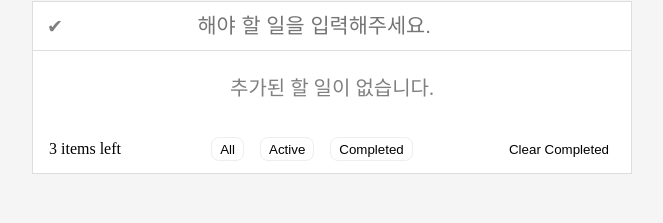
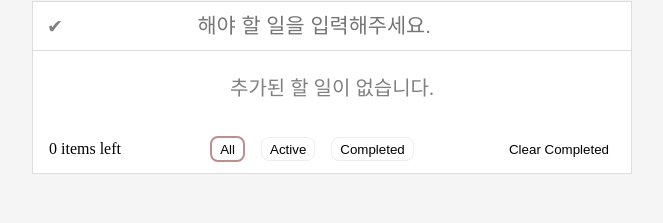
Before and after one commit to dbfl5529/todo-vue-pro, a Vue app: page / in a window 1280 px wide. Shown: the part 191-414 px from the top of the page, without its empty margins (308-971 px from the left). Built offline with nearby package versions, Linux system fonts and the light colour scheme.

Commit message:
FEAT todo button

```diff
--- a/src/App.vue
+++ b/src/App.vue
@@ -18,13 +18,7 @@
         @update-todo="updateTodoList"
       ></todo-list>
     </ul>
-    <todo-button
-      :left-Item="leftItem"
-      @left-todos="leftTodosNum"
-      @list-all="showAll"
-      @list-active="showActive"
-      @list-completed="showCompleted"
-    ></todo-button>
+    <todo-button :num="leftItem" @list-type="showList"></todo-button>
   </div>
   <p class="info">더블클릭 시 수정 가능!</p>
 </template>
@@ -42,6 +36,12 @@ export default {
       todos: this.todos,
     };
   },
+  computed: {
+    leftItem() {
+      const leftItems = this.todos.filter((todo) => todo.isCompleted === false);
+      return leftItems.length;
+    },
+  },
   methods: {
     addTodo(list) {
       const newTodo = {
@@ -50,13 +50,16 @@ export default {
         isCompleted: false,
       };
       this.todos.push(newTodo);
+      this.init();
     },
     todoCheckedStatus(todoId) {
       const identifiedTodo = this.todos.find((todo) => todo.id === todoId);
       identifiedTodo.isCompleted = !identifiedTodo.isCompleted;
+      this.init();
     },
     removeTodo(todoId) {
       this.todos = this.todos.filter((todo) => todo.id !== todoId);
+      this.init();
     },
     allCheckedStatus(allCheck) {
       if (allCheck === true) {
@@ -64,35 +67,39 @@ export default {
       } else {
         this.todos.map((todo) => (todo.isCompleted = false));
       }
+      this.init();
     },
     updateTodoList(edit) {
       const todo = this.todos.find((todo) => todo.id === edit.id);
       todo.list = edit.list;
     },
-    // leftTodosNum(num) {
-    //   const leftItems = this.todos.filter((todo) => todo.isCompleted === false);
-    //   return leftItems.length;
-    // },
+    showList(type) {
+      this.todos = this.btnTodos;
       // 전체
-    showAll() {
+      if (type === "all") {
         this.todos;
-    },
-    // 완료 x
-    showActive() {
+        // 완료 X
+      } else if (type === "active") {
         const activeTodo = this.todos.filter(
           (todo) => todo.isCompleted === false
         );
-      this.btnTodos = this.todos;
         this.todos = activeTodo;
-      // 다시 todos를 돌려놔야하는데...
-    },
-    // 완료 된
-    showCompleted() {
+        // 완료 O
+      } else if (type === "completed") {
         const completedTodo = this.todos.filter(
           (todo) => todo.isCompleted === true
         );
+        this.todos = completedTodo;
+      } else {
+        const clearTodo = this.todos.filter(
+          (todo) => todo.isCompleted === false
+        );
+        this.todos = clearTodo;
+        this.init();
+      }
+    },
+    init() {
       this.btnTodos = this.todos;
-      this.todos = completedTodo;
     },
   },
 };
--- a/src/components/TodoButton.vue
+++ b/src/components/TodoButton.vue
@@ -1,60 +1,55 @@
 <template>
   <div class="todo-bottom">
-    <span>3 items left</span>
+    <span>{{ num }} items left</span>
     <div class="button-group">
-      <!-- <button @click="$emit('list-all')">All</button> -->
-      <button :class="{ selected: selectedA }" @click="listSelected('all')">
+      <button
+        :class="{ selected: selectedName === 'all' }"
+        @click="listSelected('all')"
+      >
         All
       </button>
-      <button :class="{ selected: selectedB }" @click="listSelected('active')">
+      <button
+        :class="{ selected: selectedName === 'active' }"
+        @click="listSelected('active')"
+      >
         Active
       </button>
       <button
-        :class="{ selected: selectedC }"
+        :class="{ selected: selectedName === 'completed' }"
         @click="listSelected('completed')"
       >
         Completed
       </button>
     </div>
-    <button class="clear-completed-btn">Clear Completed</button>
+    <button class="clear-completed-btn" @click="listSelected('clear')">
+      Clear Completed
+    </button>
   </div>
 </template>
 
 <script>
 export default {
-  props: ["id", "list", "isCompleted"],
-  emits: ["list-all", "list-active", "list-complete"],
+  props: ["num"],
+  emits: ["list-type"],
   data() {
     return {
-      // toggleSelect: [],
-      selectedA: false,
-      selectedB: false,
-      selectedC: false,
+      selectedName: "all",
     };
   },
-  computed: {
-    // leftItem() {},
-  },
   methods: {
-    // leftTodos() {
-    //   this.$emit("left-todos", this.itemNum);
-    // },
     listSelected(btn) {
       if (btn === "all") {
-        this.$emit("list-all");
-        this.selectedA = true;
-        this.selectedB = false;
-        this.selectedC = false;
+        this.selectedName = "all";
+        this.$emit("list-type", this.selectedName);
       } else if (btn === "active") {
-        this.$emit("list-active");
-        this.selectedA = false;
-        this.selectedB = true;
-        this.selectedC = false;
+        this.selectedName = "active";
+        this.$emit("list-type", this.selectedName);
+      } else if (btn === "completed") {
+        this.selectedName = "completed";
+        this.$emit("list-type", this.selectedName);
       } else {
-        this.$emit("list-completed");
-        this.selectedA = false;
-        this.selectedB = false;
-        this.selectedC = true;
+        this.selectedName = "all";
+        this.$emit("list-type", "clear");
       }
     },
   },
--- a/src/components/TodoList.vue
+++ b/src/components/TodoList.vue
@@ -17,11 +17,12 @@
 
 <script>
 export default {
-  props: ["id", "list", "isCompleted"],
+  props: ["todos", "id", "list", "isCompleted"],
   emits: ["todo-checked", "update-todo", "remove"],
   data() {
     return {
       edit: {
+        // edit 데이터 관리
         list: "",
         id: "",
       },
```
Lines whose indentation alone changed are shown as unchanged.
